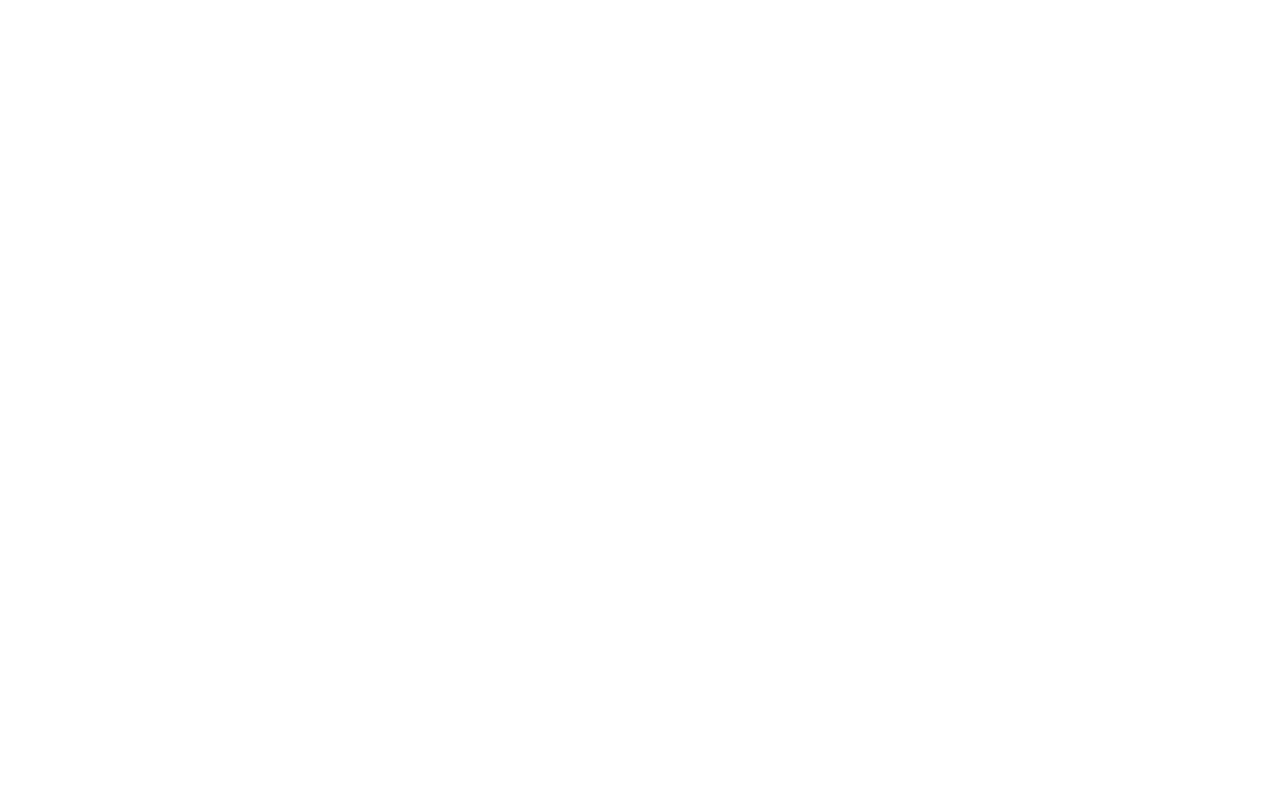
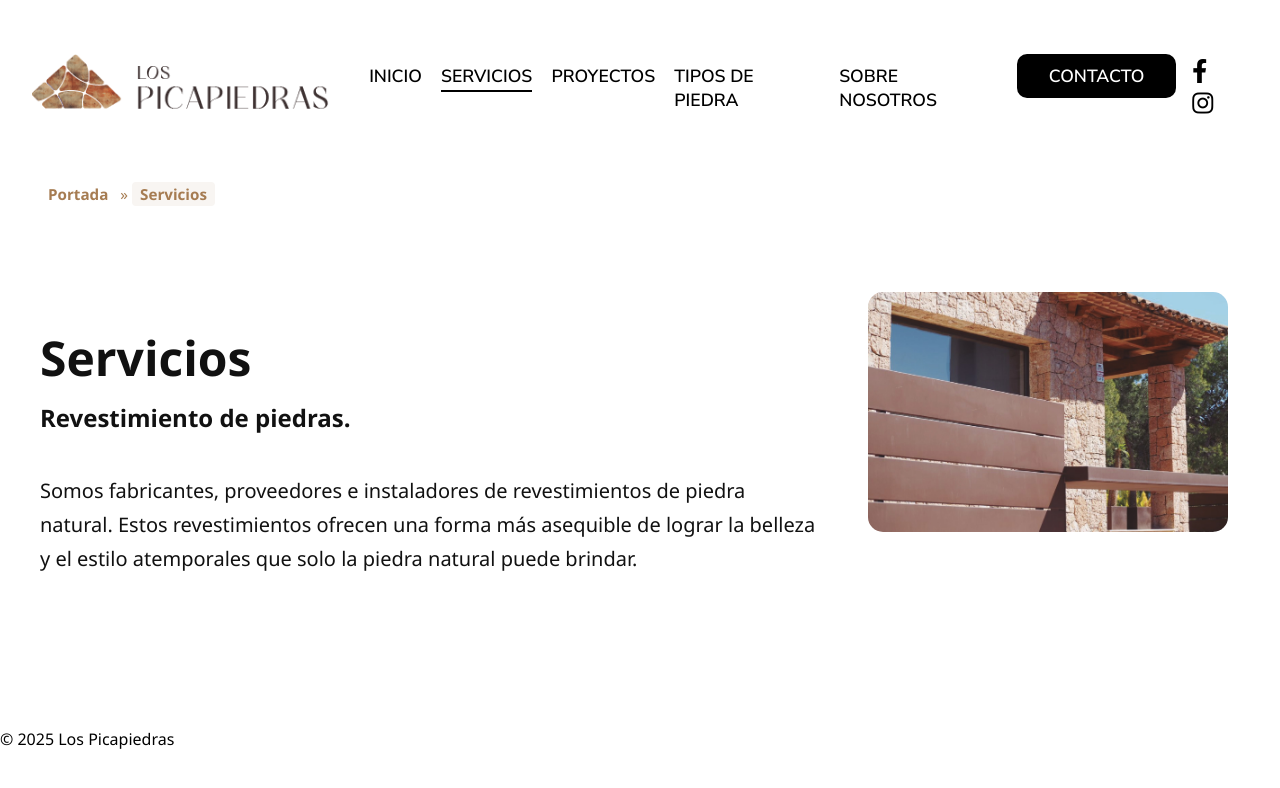
Before and after one commit to FresKo01/los_pica_piedras, a plain HTML site: page pages/servicios.html in a window 1280 px wide. Drawn offline with Linux system fonts and the light colour scheme.

```diff
--- a/pages/contacto.html
+++ b/pages/contacto.html
@@ -0,0 +1,45 @@
+<!DOCTYPE html>
+<html lang="es">
+<head>
+  <meta charset="UTF-8" />
+  <meta name="viewport" content="width=device-width, initial-scale=1.0" />
+  <title>Servicios - Los Picapiedras</title>
+  <link rel="preconnect" href="https://fonts.googleapis.com">
+  <link rel="preconnect" href="https://fonts.gstatic.com" crossorigin>
+  <link href="https://fonts.googleapis.com/css2?family=Nunito+Sans:ital,opsz,wght@0,6..12,200..1000;1,6..12,200..1000&display=swap" rel="stylesheet">
+  <link rel="stylesheet" href="../style/main.css" />
+  <link rel="stylesheet" href="https://cdnjs.cloudflare.com/ajax/libs/font-awesome/6.4.0/css/all.min.css">
+  <link rel="icon" type="image/svg+xml" href="../assets/icons/logo_main.svg">
+</head>
+<body>
+
+<header class="navbar">
+  <div class="container">
+    <div class="logo">
+      <a href="../index.html">
+        <img src="../assets/logo_horizontal.png" alt="Logo Los Picapiedras" class="responsive-logo">
+      </a>
+    </div>
+    <nav>
+      <ul class="nav-links">
+        <li><a href="../index.html">Inicio</a></li>
+        <li><a href="servicios.html">Servicios</a></li>
+        <li><a href="proyectos.html">Proyectos</a></li>
+        <li><a href="tipos_de_piedra.html">Tipos de Piedra</a></li>
+        <li><a href="sobre_nosotros.html">Sobre Nosotros</a></li>
+        <li><a class="btn-contacto" href="contacto.html" class="active">Contacto</a></li>
+      </ul>
+    </nav>
+    <div class="social">
+      <a href="#"><i class="fab fa-facebook-f"></i></a>
+      <a href="#"><i class="fab fa-instagram"></i></a>
+    </div>
+  </div>
+</header>
+
+<footer>
+  <p>© 2025 Los Picapiedras</p>
+</footer>
+
+</body>
+</html>
--- a/pages/servicios.html
+++ b/pages/servicios.html
@@ -0,0 +1,67 @@
+<!DOCTYPE html>
+<html lang="es">
+<head>
+  <meta charset="UTF-8" />
+  <meta name="viewport" content="width=device-width, initial-scale=1.0" />
+  <title>Servicios - Los Picapiedras</title>
+  <link rel="preconnect" href="https://fonts.googleapis.com">
+  <link rel="preconnect" href="https://fonts.gstatic.com" crossorigin>
+  <link href="https://fonts.googleapis.com/css2?family=Nunito+Sans:ital,opsz,wght@0,6..12,200..1000;1,6..12,200..1000&display=swap" rel="stylesheet">
+  <link rel="stylesheet" href="../style/main.css" />
+  <link rel="stylesheet" href="https://cdnjs.cloudflare.com/ajax/libs/font-awesome/6.4.0/css/all.min.css">
+  <link rel="icon" type="image/svg+xml" href="../assets/icons/logo_main.svg">
+</head>
+<body>
+
+<header class="navbar">
+  <div class="container">
+    <div class="logo">
+      <a href="../index.html">
+        <img src="../assets/logo_horizontal.png" alt="Logo Los Picapiedras" class="responsive-logo">
+      </a>
+    </div>
+    <nav>
+      <ul class="nav-links">
+        <li><a href="../index.html">Inicio</a></li>
+        <li><a href="servicios.html" class="active">Servicios</a></li>
+        <li><a href="proyectos.html">Proyectos</a></li>
+        <li><a href="tipos_de_piedra.html">Tipos de Piedra</a></li>
+        <li><a href="sobre_nosotros.html">Sobre Nosotros</a></li>
+        <li><a class="btn-contacto" href="contacto.html">Contacto</a></li>
+      </ul>
+    </nav>
+    <div class="social">
+      <a href="#"><i class="fab fa-facebook-f"></i></a>
+      <a href="#"><i class="fab fa-instagram"></i></a>
+    </div>
+  </div>
+</header>
+<div class="container breadcrumb-container">
+  <div class="breadcrumb">
+    <a href="../index.html" class="breadcrumb-link">Portada</a> »
+    <span class="breadcrumb-current">Servicios</span>
+  </div>
+</div>
+<section class="servicios">
+  <div class="container">
+    <div class="bloques-servicio">
+      <div class="bloque">
+        <div class="bloque-texto">
+          <h1>Servicios</h1>
+          <h4>Revestimiento de piedras.</h4>
+          <p>Somos fabricantes, proveedores e instaladores de revestimientos de piedra natural.
+              Estos revestimientos ofrecen una forma más asequible de lograr la belleza
+              y el estilo atemporales que solo la piedra natural puede brindar.</p>
+        </div>
+        <img src="../assets/servicios/servicio1.jpg" alt="Servicio 1">
+      </div>
+    </div>
+  </div>
+</section>
+
+<footer>
+  <p>© 2025 Los Picapiedras</p>
+</footer>
+
+</body>
+</html>
--- a/style/main.css
+++ b/style/main.css
@@ -153,3 +153,122 @@
   border-bottom: 1px solid #eee;
   font-style: italic;
 }
+
+/*SERVICIOS*/
+.servicios {
+  padding: 4rem 1rem;
+  background-color: white;
+  color: #111;
+}
+
+.servicios .container {
+  max-width: 1200px;
+  margin: 0 auto;
+}
+
+.breadcrumb-container {
+  max-width: 1200px;
+  margin: 0 auto;
+  padding-left: 0; /* Asegura que quede bien alineado */
+  display: block;
+}
+
+.breadcrumb-link {
+  color: #a67c52;
+  text-decoration: none;
+  padding: 2px 8px;
+  border-radius: 4px;
+  transition: background 0.2s;
+  font-weight: 600;
+}
+
+.breadcrumb-link:hover {
+  background: #f3e7d7;
+  text-decoration: underline;
+}
+
+.breadcrumb-current {
+  color: #a67c52;
+  font-weight: 600;
+  padding: 2px 8px;
+  border-radius: 4px;
+  background: #f8f5f2;
+}
+
+.breadcrumb {
+  margin: 0.5rem 0 1.5rem 0; /* margen arriba pequeño, abajo igual */
+  font-size: 0.95rem;
+  color: #a67c52;
+  text-align: left;
+}
+
+.titulo-servicio {
+  font-size: 2.5rem;
+  margin-bottom: 0.5rem;
+}
+
+.subtitulo-servicio {
+  font-size: 1.2rem;
+  font-weight: 600;
+  margin-bottom: 1.5rem;
+}
+
+.descripcion-servicio {
+  font-size: 1rem;
+  max-width: 800px;
+  margin-bottom: 2rem;
+  line-height: 1.6;
+}
+
+.bloques-servicio .bloque {
+  display: flex;
+  align-items: flex-start;
+  gap: 3rem;
+  margin-bottom: 3rem;
+}
+
+.bloques-servicio .bloque-texto {
+  flex: 1 1 0;
+  max-width: 65%;
+}
+
+.bloques-servicio .bloque img {
+  width: 30%;
+  min-width: 220px;
+  border-radius: 15px;
+  object-fit: cover;
+  max-height: 320px;
+  flex-shrink: 0;
+}
+
+.bloques-servicio .bloque-texto h1 {
+  font-size: 3rem;
+  font-weight: 800;
+  margin-bottom: 1rem !important;
+  line-height: 1.1;
+}
+
+.bloques-servicio .bloque-texto h4 {
+  font-size: 1.5rem;
+  font-weight: 700;
+  margin-top: 0.2rem !important;
+  margin-bottom: 2.5rem;
+}
+
+.bloques-servicio .bloque-texto p {
+  font-size: 1.25rem;
+  line-height: 1.7;
+  margin-bottom: 1.5rem;
+}
+
+@media (max-width: 900px) {
+  .bloques-servicio .bloque-texto,
+  .bloques-servicio .bloque img {
+    max-width: 100%;
+    /* width: 100%; */ /* Elimina o comenta esta línea */
+  }
+  .bloques-servicio .bloque img {
+    max-height: 220px;
+    width: 40%; /* O el tamaño que prefieras en móvil */
+  }
+}
```
Also changed, not shown: index.html (+8 -8 lines), pages/proyectos.html (+45 -0 lines), pages/sobre_nosotros.html (+45 -0 lines), pages/tipos_de_piedra.html (+45 -0 lines), assets/servicios/servicio1.jpg (added), assets/servicios/servicio2.jpg (added), assets/servicios/servicio3.jpg (added), assets/servicios/servicio4.jpg (added), assets/servicios/servicio5.jpg (added).
